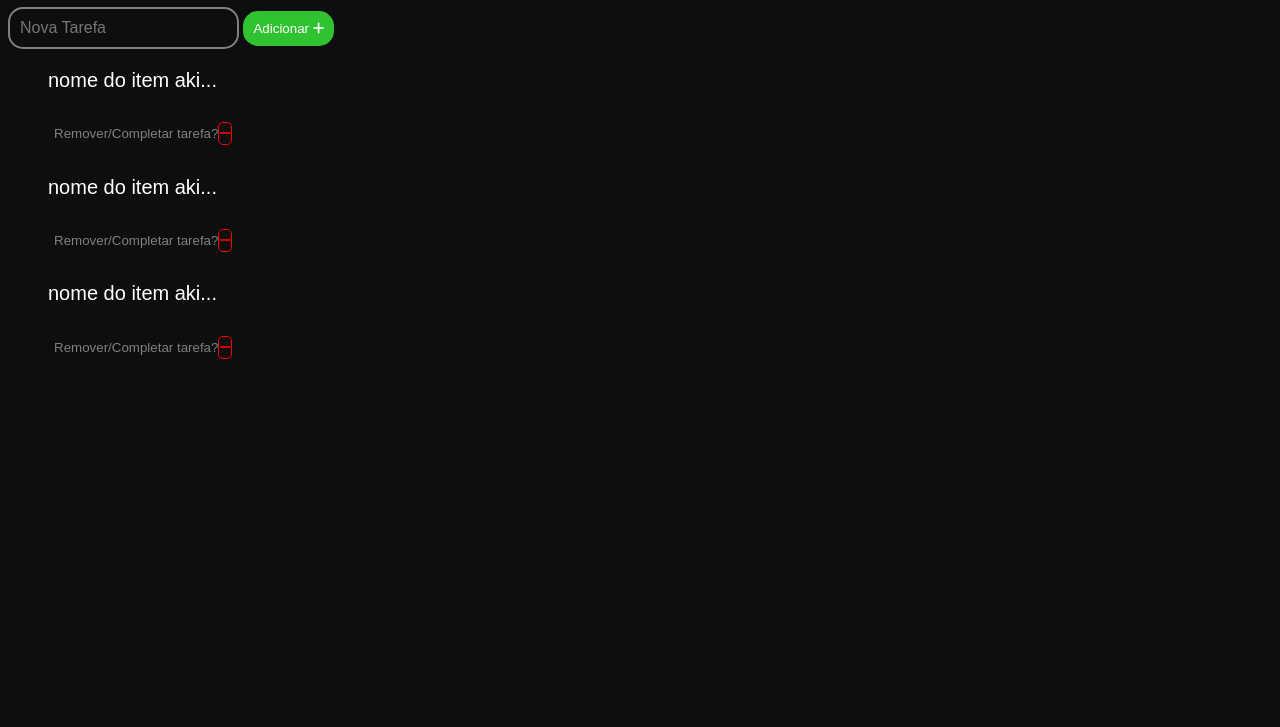
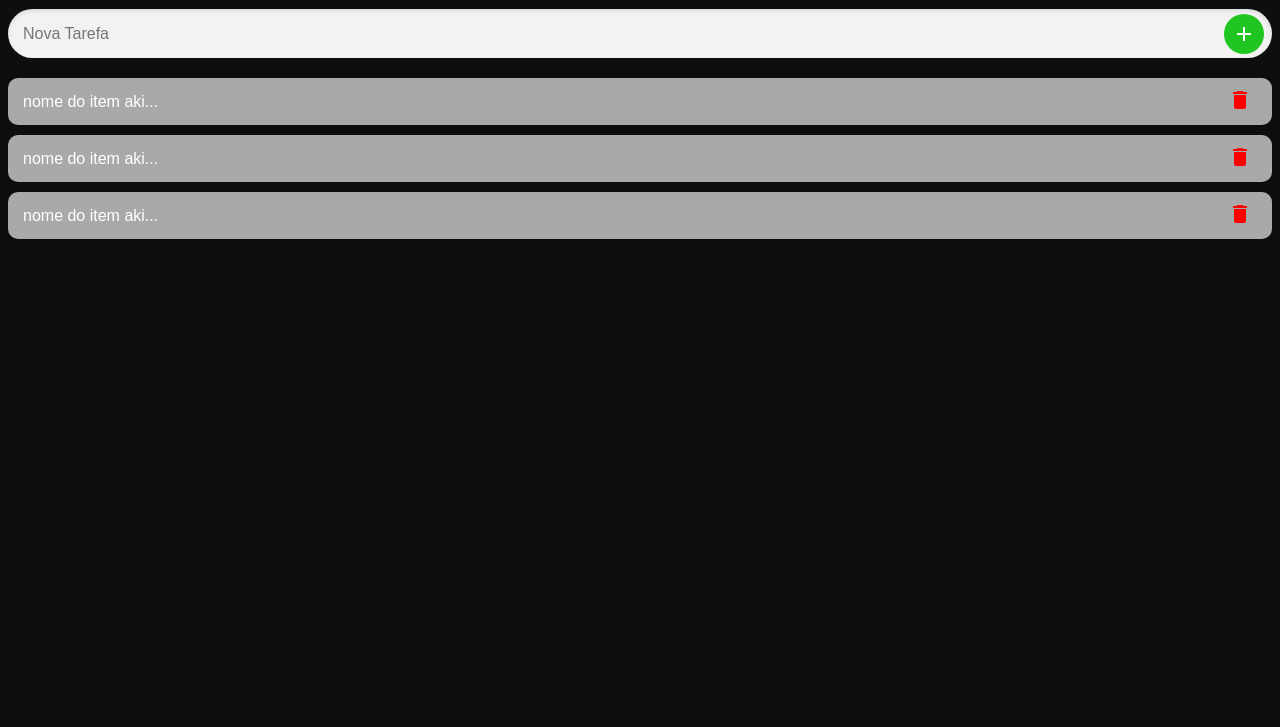
Before and after one commit to pamellapereto/appToDoList, a plain HTML site: page index.html in a window 1280 px wide. Shown: the part 73-800 px from the top of the page. Drawn offline with Linux system fonts and the light colour scheme.

Commit message:
preparando o layout pra aula de hj

```diff
--- a/css/styles.css
+++ b/css/styles.css
@@ -1,3 +1,10 @@
+/* variaveis de cores */
+:root {
+    --white: #FFF;
+    --gray: #aaa9a9;
+    --background: #0c0e10;
+}
+
 html {
     padding: 0;
     margin: 0;
@@ -5,67 +12,94 @@ html {
 }
 
 body {
-    background-color: #0c0e10;
+    background-color: var(--background);
 }
 
 .titulo {
-    color: #FFF;
     text-align: center;
+    color: var(--white);
+    font-size: 28px;
+    margin-bottom: 20px;
+    margin-top: 25px;
+    margin-bottom: 25px;
+}
+
+.container div {
+    display: flex;
+    align-items: center;
+    gap: 10px;
+    margin-bottom: 20px;
+}
+
+.container-input {
+    position: relative;
+    width: 100%;
 }
 
 .campo-tarefa {
-    border: solid 2px #808080;
-    background-color: transparent;
-    border-radius: 15px;
-    padding: 10px;
-    color: #FFF;
+    width: 100%;
+    padding: 12px 50px 12px 15px;
+    border-radius: 25px;
+    border: none;
+    outline: none;
     font-size: 16px;
+    background-color: #f2f2f2;
+    height: 25px;
+    box-shadow: inset 0 2px 4px rgba(0, 0, 0, 0.1);
+}
+
+.botao-adicionar {
+    position: absolute;
+    right: 8px;
+    top: 50%;
+    transform: translateY(-50%);
+    background-color: #21c521;
+    border: none;
+    border-radius: 50%;
+    width: 40px;
+    height: 40px;
+    color: var(--white);
+    cursor: pointer;
+    display: flex;
+    align-items: center;
+    justify-content: center;
+    transition: background 0.3s ease;
+}
+
+.botao-adicionar:hover {
+    background-color: #1aa81a;
 }
 
 .lista-tarefas {
     list-style: none;
+    margin: 0;
+    padding: 0;
 }
 
 .item-tarefa {
-    color: #FFF;
-    font-size: 20px;
+    background-color: var(--gray);
+    padding: 10px 15px;
+    border-radius: 10px;
+    display: flex;
+    justify-content: space-between;
+    align-items: center;
+    margin-bottom: 10px;
+    box-shadow: 0 2px 6px rgba(0, 0, 0, 0.1);
 }
 
-.descricao-item {
-    color: #808080;
-}
-
-#addIcon {
-    color: #FFF;
-}
-
-.containerTask {
-
-}
-
-.removeTasksButton {
-    background-color: transparent;
-    border: solid 1px #ff0000;
-    border-radius: 5px;
-    padding-top: 3px;
-    padding-bottom: 3px;
+.item-tarefa p {
+    margin: 0;
+    font-size: 16px;
+    color: var(--white);
 }
 
 .containerRemoveActions {
-    display: flex;
-    align-items: center;
-    background-color: transparent;
+    background: none;
     border: none;
+    cursor: pointer;
+    padding: 0 5px;
 }
 
-#removeIcon {
-    color: #ff0000;
+.containerRemoveActions i:hover {
+    opacity: 0.7;
 }
-
-.botao-adicionar {
-    background-color: #31c231;
-    color: #FFF;
-    border: none;
-    padding: 10px;
-    border-radius: 15px;
-}
--- a/index.html
+++ b/index.html
@@ -6,66 +6,53 @@
     <meta name="viewport" content="width=device-width, initial-scale=1.0">
     <link rel="stylesheet" href="css/styles.css">
     <!-- só para dar mais vida colocando icones de exclusão e adição para as tarefas -->
-    <link rel="stylesheet" href="https://cdnjs.cloudflare.com/ajax/libs/font-awesome/6.5.0/css/all.min.css">
+    <link href="https://fonts.googleapis.com/icon?family=Material+Icons" rel="stylesheet">
+
     <!-- Font de textos para tirar a serifa deles e deixar mais bonitinha -->
     <link rel="preconnect" href="https://fonts.googleapis.com">
     <link rel="preconnect" href="https://fonts.gstatic.com" crossorigin>
     <link
         href="https://fonts.googleapis.com/css2?family=Poppins:ital,wght@0,100;0,200;0,300;0,400;0,500;0,600;0,700;0,800;0,900;1,100;1,200;1,300;1,400;1,500;1,600;1,700;1,800;1,900&display=swap"
         rel="stylesheet">
-    <!-- <link rel="shortcut icon" type="imagex/png" href=""> Vai q em algum momento da vd eu queira esse icone ne -->
+
+    <!-- iconezinho na pagina só pra deixar mais bonitinho msm -->
+    <link rel="shortcut icon" type="imagex/png" href="./assets/images/icone-pagina-lista.png">
     <title>To-Do List</title>
 </head>
 
 <body>
     <h1 class="titulo">To-Do List</h1>
     <!-- campos para adicionar nova tarefa -->
-    <div>
+    <div class="container">
+        <div class="container-input">
             <input placeholder="Nova Tarefa" class="campo-tarefa" type="text">
             <button class="botao-adicionar" type="submit">
-            Adicionar
                 <!-- iconezinho para deleção da tarefa/task -->
-            <i id="addIcon" class="fa-solid fa-plus"></i>
+                <i class="material-icons" style="color: #FFF;">add</i>
             </button>
         </div>
 
-    <div>
         <ul class="lista-tarefas">
             <li class="item-tarefa">
-                <div class="containerTask">
                 <p>nome do item aki...</p>
                 <button class="containerRemoveActions">
-                        <p class="descricao-item">Remover/Completar tarefa? </p>
-                        <div class="removeTasksButton">
                     <!-- iconezinho para deleção da tarefa/task -->
-                            <i id="removeIcon" class="fa-solid fa-minus"></i>
-                        </div>
+                    <i class="material-icons" style="color: #ff0000;">delete</i>
                 </button>
-                </div>
             </li>
             <li class="item-tarefa">
-                <div class="containerTask">
                 <p>nome do item aki...</p>
                 <button class="containerRemoveActions">
-                        <p class="descricao-item">Remover/Completar tarefa? </p>
-                        <div class="removeTasksButton">
                     <!-- iconezinho para deleção da tarefa/task -->
-                            <i id="removeIcon" class="fa-solid fa-minus"></i>
-                        </div>
+                    <i class="material-icons" style="color: #ff0000;">delete</i>
                 </button>
-                </div>
             </li>
             <li class="item-tarefa">
-                <div class="containerTask">
                 <p>nome do item aki...</p>
                 <button class="containerRemoveActions">
-                        <p class="descricao-item">Remover/Completar tarefa? </p>
-                        <div class="removeTasksButton">
                     <!-- iconezinho para deleção da tarefa/task -->
-                            <i id="removeIcon" class="fa-solid fa-minus"></i>
-                        </div>
+                    <i class="material-icons" style="color: #ff0000;">delete</i>
                 </button>
-                </div>
             </li>
         </ul>
     </div>
```
Also changed, not shown: assets/images/icone-pagina-lista.png (added). Lines whose indentation alone changed are shown as unchanged.
